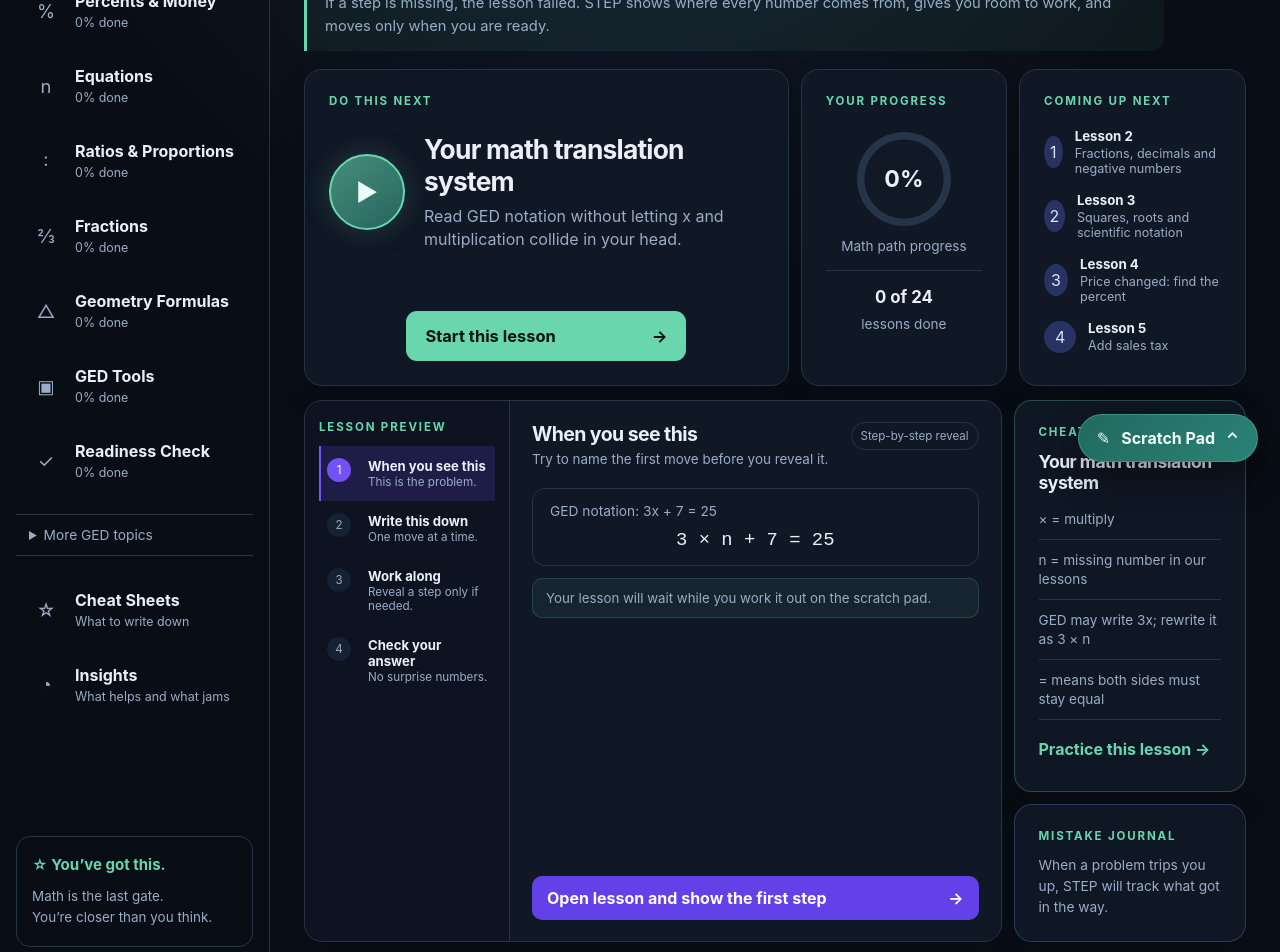
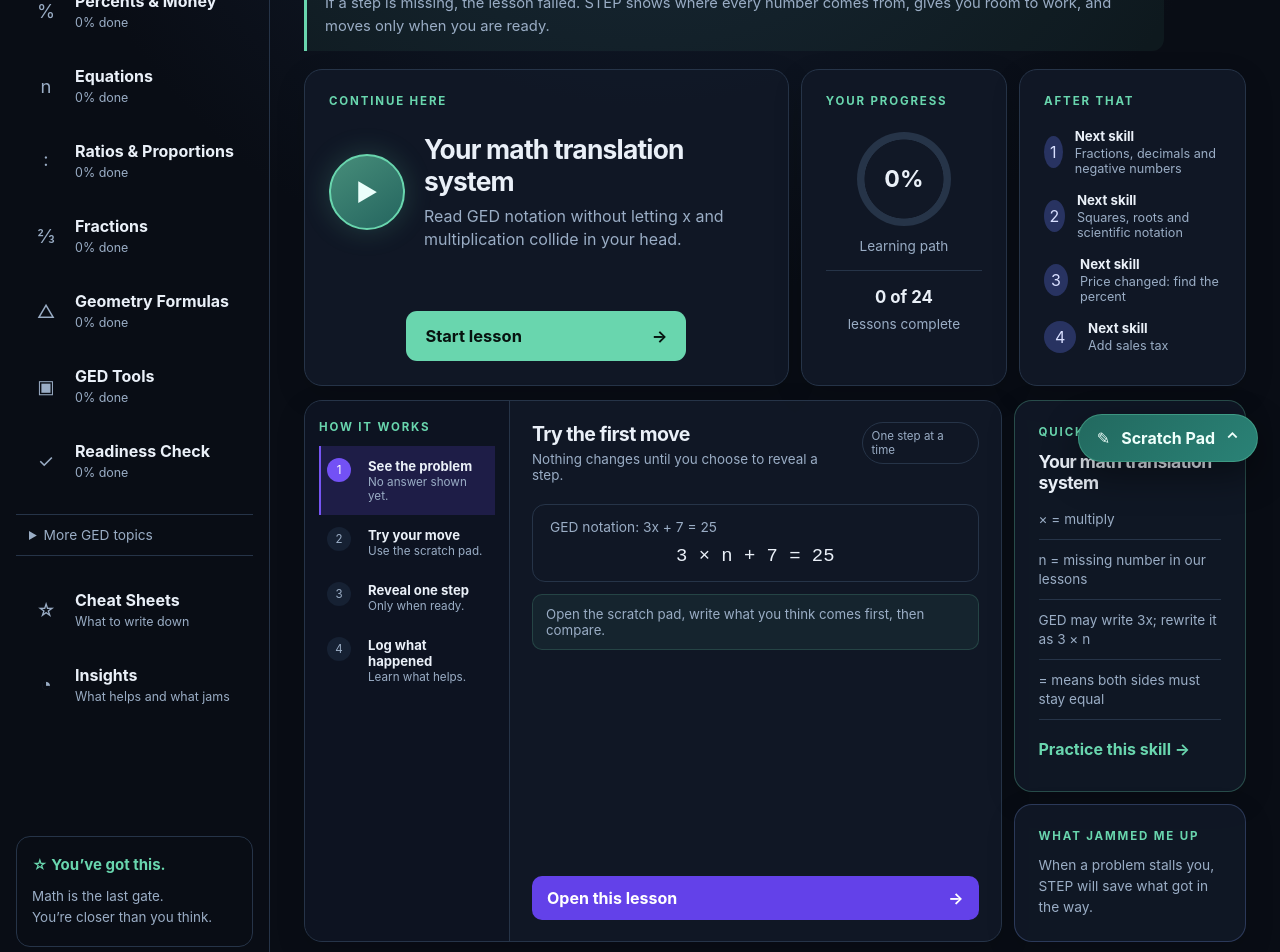
Before and after one commit to Kodaxadev/ged-math-path, a React (Vite) app: page / in a window 1280 px wide. Shown: the part 320-1272 px from the top of the page. Built offline with nearby package versions, Linux system fonts and the light colour scheme.

Commit message:
Refine STEP home language and remove sparkle motif

```diff
--- a/src/components/Dashboard.tsx
+++ b/src/components/Dashboard.tsx
@@ -48,9 +48,9 @@ export function Dashboard({ modules: _modules, lessons, progress, onOpenLesson,
   return (
     <section className="step-home" aria-labelledby="home-title">
       <header className="home-hero">
-        <p className="eyebrow">GED MATH, BUILT AROUND YOU</p>
-        <h1 id="home-title">Pass GED Math.<span className="hero-spark" aria-hidden="true">✦</span></h1>
-        <p>No guessing. Learn what to write, one step at a time.</p>
+        <p className="eyebrow">GED MATH · BUILT AROUND HOW YOU LEARN</p>
+        <h1 id="home-title">Math that explains itself.</h1>
+        <p>See one move. Try one move. Repeat only what helps.</p>
       </header>
 
       <article className="manifesto" aria-label="STEP promise">
@@ -61,17 +61,17 @@ export function Dashboard({ modules: _modules, lessons, progress, onOpenLesson,
       {showBreak && (
         <article className="panel take-five" role="status" aria-label="Break reminder">
           <div>
-            <p className="eyebrow">PAUSE IS PART OF THE PLAN</p>
+            <p className="eyebrow">PAUSE IS PART OF LEARNING</p>
             <h2>Take 5.</h2>
-            <p>You finished three lessons. Stand up, get water, reset your eyes, then return when ready.</p>
+            <p>You completed three lessons. Get water, reset your eyes, and come back when ready.</p>
           </div>
-          <button type="button" className="secondary" onClick={onDismissBreak}>I took a break / keep going</button>
+          <button type="button" className="secondary" onClick={onDismissBreak}>Done resting / keep going</button>
         </article>
       )}
 
       <div className="home-top-grid">
         <article className="panel do-next">
-          <p className="eyebrow">DO THIS NEXT</p>
+          <p className="eyebrow">CONTINUE HERE</p>
           {next && (
             <>
               <div className="lesson-callout">
@@ -81,7 +81,7 @@ export function Dashboard({ modules: _modules, lessons, progress, onOpenLesson,
                   <p>{next.objective}</p>
                 </div>
               </div>
-              <button type="button" className="primary start-button" onClick={() => onOpenLesson(next)}>Start this lesson <span aria-hidden="true">→</span></button>
+              <button type="button" className="primary start-button" onClick={() => onOpenLesson(next)}>Start lesson <span aria-hidden="true">→</span></button>
             </>
           )}
         </article>
@@ -91,18 +91,18 @@ export function Dashboard({ modules: _modules, lessons, progress, onOpenLesson,
           <div className="progress-ring" style={ringStyle} role="progressbar" aria-label="Course progress" aria-valuemin={0} aria-valuemax={100} aria-valuenow={percentage}>
             <strong>{percentage}%</strong>
           </div>
-          <p>Math path progress</p>
+          <p>Learning path</p>
           <hr />
           <strong className="lesson-count">{progress.completedLessons.length} of {lessons.length}</strong>
-          <span>lessons done</span>
+          <span>lessons complete</span>
         </article>
 
         <article className="panel upcoming" aria-label="Coming up next">
-          <p className="eyebrow">COMING UP NEXT</p>
+          <p className="eyebrow">AFTER THAT</p>
           {upcoming.map((lesson, index) => (
             <button type="button" key={lesson.id} onClick={() => onOpenLesson(lesson)}>
               <span aria-hidden="true">{index + 1}</span>
-              <div><strong>Lesson {index + 2}</strong><small>{lesson.title}</small></div>
+              <div><strong>Next skill</strong><small>{lesson.title}</small></div>
             </button>
           ))}
         </article>
@@ -112,30 +112,30 @@ export function Dashboard({ modules: _modules, lessons, progress, onOpenLesson,
         <div className="home-bottom-grid">
           <article className="panel preview">
             <aside className="preview-rail" aria-label="Lesson flow preview">
-              <p className="eyebrow">LESSON PREVIEW</p>
-              <div className="rail-step active"><span>1</span><strong>When you see this</strong><small>This is the problem.</small></div>
-              <div className="rail-step"><span>2</span><strong>Write this down</strong><small>One move at a time.</small></div>
-              <div className="rail-step"><span>3</span><strong>Work along</strong><small>Reveal a step only if needed.</small></div>
-              <div className="rail-step"><span>4</span><strong>Check your answer</strong><small>No surprise numbers.</small></div>
+              <p className="eyebrow">HOW IT WORKS</p>
+              <div className="rail-step active"><span>1</span><strong>See the problem</strong><small>No answer shown yet.</small></div>
+              <div className="rail-step"><span>2</span><strong>Try your move</strong><small>Use the scratch pad.</small></div>
+              <div className="rail-step"><span>3</span><strong>Reveal one step</strong><small>Only when ready.</small></div>
+              <div className="rail-step"><span>4</span><strong>Log what happened</strong><small>Learn what helps.</small></div>
             </aside>
             <div className="preview-work">
-              <div className="preview-title"><div><h2>When you see this</h2><p>Try to name the first move before you reveal it.</p></div><span>Step-by-step reveal</span></div>
+              <div className="preview-title"><div><h2>Try the first move</h2><p>Nothing changes until you choose to reveal a step.</p></div><span>One step at a time</span></div>
               <div className="preview-question"><p>{next.workedExample.prompt}</p>{previewNotation && <pre aria-label="Translated math notation">{previewNotation}</pre>}</div>
-              <p className="preview-tip">Your lesson will wait while you work it out on the scratch pad.</p>
-              <button type="button" className="preview-action" onClick={() => onOpenLesson(next)}>Open lesson and show the first step <span aria-hidden="true">→</span></button>
+              <p className="preview-tip">Open the scratch pad, write what you think comes first, then compare.</p>
+              <button type="button" className="preview-action" onClick={() => onOpenLesson(next)}>Open this lesson <span aria-hidden="true">→</span></button>
             </div>
           </article>
 
           <div className="side-stack">
             <article className="panel quick-sheet">
-              <p className="eyebrow">CHEAT SHEET</p>
+              <p className="eyebrow">QUICK HELP</p>
               <h2>{next.title}</h2>
               {next.procedureCard.map((line) => <p key={line}>{line}</p>)}
-              <button type="button" onClick={() => onOpenLesson(next)}>Practice this lesson →</button>
+              <button type="button" onClick={() => onOpenLesson(next)}>Practice this skill →</button>
             </article>
             <article className="panel mistake-journal" aria-label="Mistake journal">
-              <p className="eyebrow">MISTAKE JOURNAL</p>
-              {recentMistakes.length === 0 ? <p className="journal-empty">When a problem trips you up, STEP will track what got in the way.</p> : (
+              <p className="eyebrow">WHAT JAMMED ME UP</p>
+              {recentMistakes.length === 0 ? <p className="journal-empty">When a problem stalls you, STEP will save what got in the way.</p> : (
                 <>
                   <strong>Recent notes</strong>
                   {recentMistakes.map(({ problemId, attempt }) => (
@@ -144,7 +144,7 @@ export function Dashboard({ modules: _modules, lessons, progress, onOpenLesson,
                       <small>{problemLabels.get(problemId) ?? 'Practice problem'}</small>
                     </div>
                   ))}
-                  <p className="journal-summary"><span>Most recent types logged</span><b>{Object.keys(mistakeCounts).length}</b></p>
+                  <p className="journal-summary"><span>Recent types logged</span><b>{Object.keys(mistakeCounts).length}</b></p>
                 </>
               )}
             </article>
```
